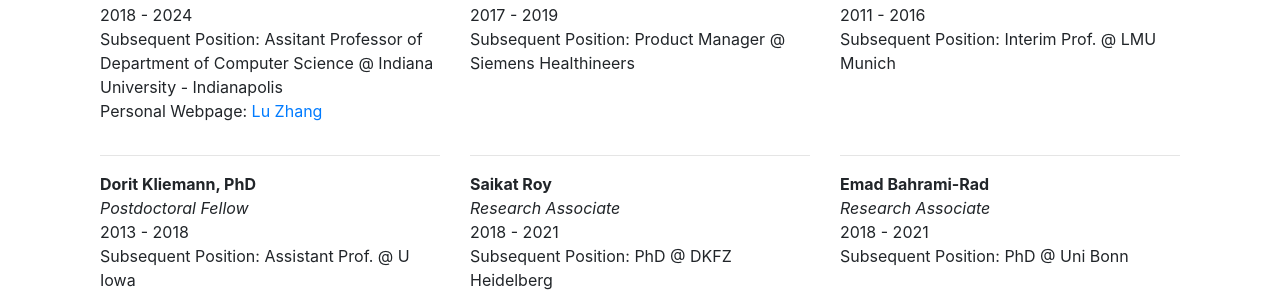
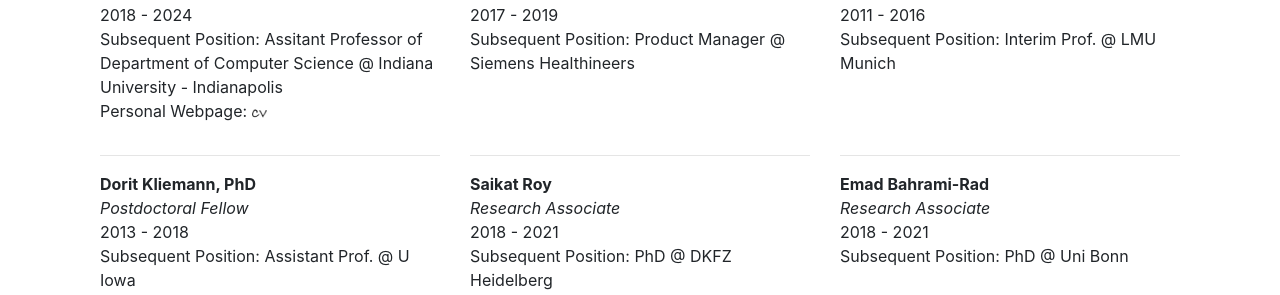
Before and after one commit to Deep-MI/Deep-MI.github.io, a Jekyll site: the page built from members/index.html, in a window 1280 px wide and 900 px high, scrolled down 2610 px. Shown: the part 519-814 px from the top of the window. Built offline with Jekyll 4.4.1, drawn with Linux system fonts in a browser that asks for light colours; nearby versions of some CDN libraries; comment, search, counter and statistics services are not loaded.

Commit message:
Update members.html

```diff
--- a/_layouts/members.html
+++ b/_layouts/members.html
@@ -24,7 +24,7 @@
             {% if alum.startdate %} {{alum.startdate}} - {% endif %}{{alum.enddate}} <br>
             Subsequent Position: {{alum.current}} <br>
             {% if alum.webpage %}
-            Personal Webpage: <a href="{{alum.webpage}}"> Lu Zhang </a>
+            Personal Webpage: <a href="{{alum.webpage}}"><img class="inline-block mem-icon" src="/static/img/logos/CV.png" alt="cv"></a>
             {% endif %}</p>
           </div>
       </div>
```
